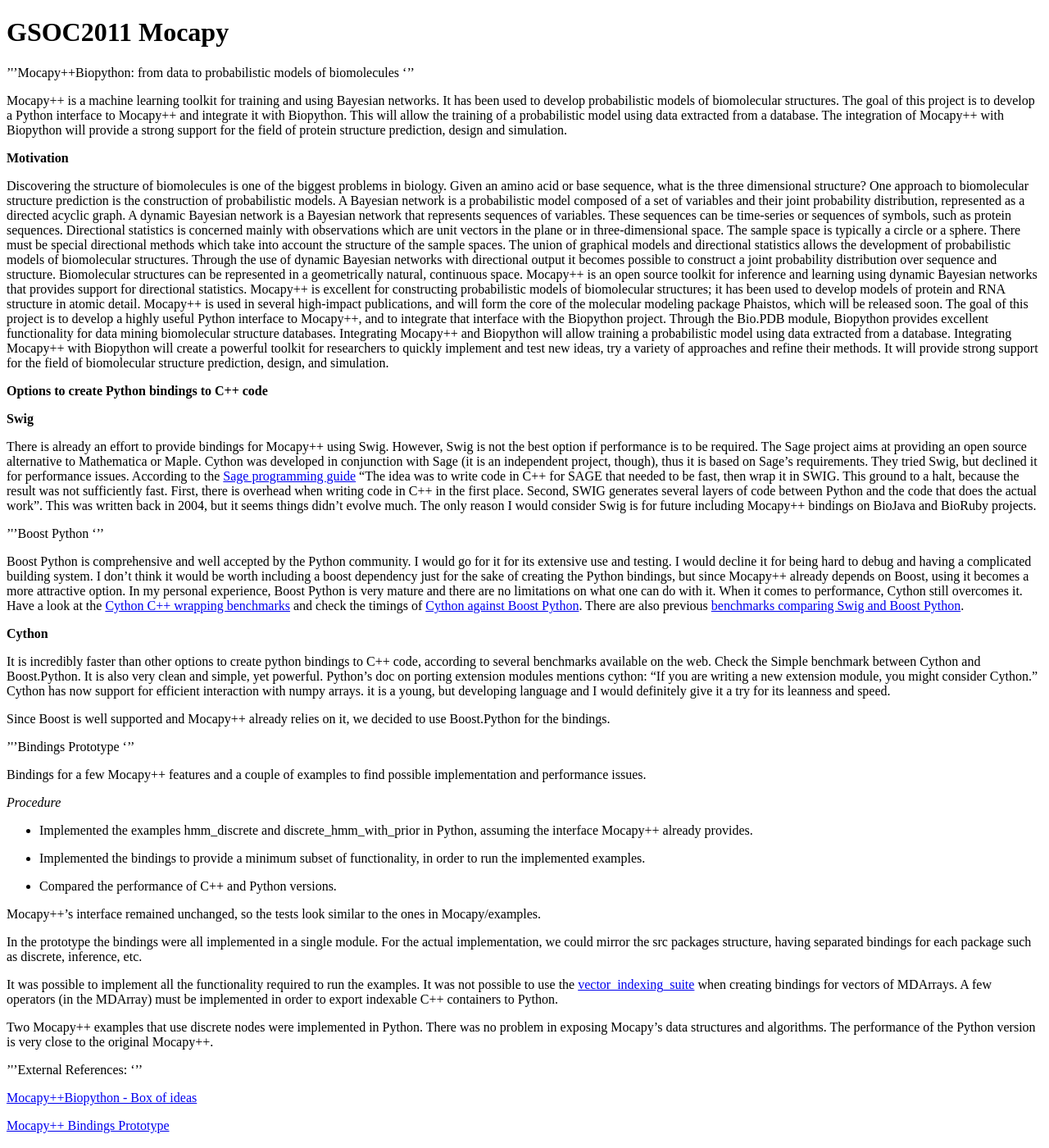
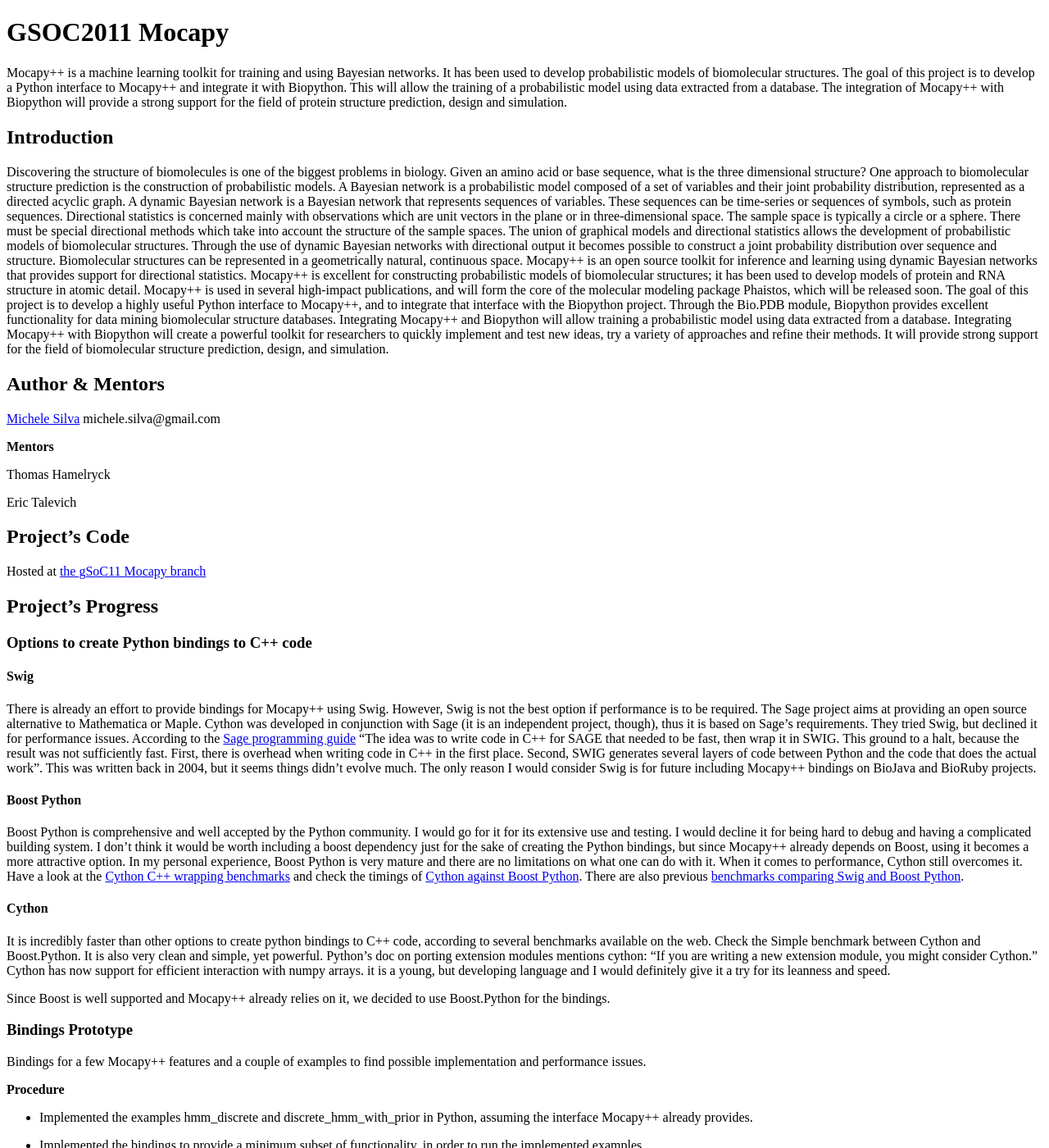
Before and after one commit to biopython/biopython.github.io, a Jekyll site: the page built from wiki/GSOC2011_Mocapy.md, in a window 1280 px wide and 1400 px high. Shown: the whole window at 82% size. Built offline with Jekyll 4.4.1, drawn with Linux system fonts in a browser that asks for light colours.

Commit message:
Change to wiki page

```diff
--- a/wiki/GSOC2011_Mocapy.md
+++ b/wiki/GSOC2011_Mocapy.md
@@ -3,9 +3,6 @@ title: GSOC2011 Mocapy
 permalink: wiki/GSOC2011_Mocapy
 layout: wiki
 ---
-
-'''Mocapy++Biopython: from data to probabilistic models of biomolecules
-'''
 
 Mocapy++ is a machine learning toolkit for training and using Bayesian
 networks. It has been used to develop probabilistic models of
@@ -16,7 +13,8 @@ database. The integration of Mocapy++ with Biopython will provide a
 strong support for the field of protein structure prediction, design and
 simulation.
 
-**Motivation**
+Introduction
+------------
 
 Discovering the structure of biomolecules is one of the biggest problems
 in biology. Given an amino acid or base sequence, what is the three
@@ -54,9 +52,30 @@ new ideas, try a variety of approaches and refine their methods. It will
 provide strong support for the field of biomolecular structure
 prediction, design, and simulation.
 
-**Options to create Python bindings to C++ code**
+Author & Mentors
+----------------
 
-**Swig**
+[Michele Silva](User%3AMchelem "wikilink") michele.silva@gmail.com
+
+**Mentors**
+
+
+Thomas Hamelryck
+
+Eric Talevich
+
+Project's Code
+--------------
+
+Hosted at [the gSoC11 Mocapy
+branch](http://mocapy.svn.sourceforge.net/viewvc/mocapy/branches/gSoC11/)
+
+Project's Progress
+------------------
+
+### Options to create Python bindings to C++ code
+
+#### Swig
 
 There is already an effort to provide bindings for Mocapy++ using Swig.
 However, Swig is not the best option if performance is to be required.
@@ -75,7 +94,7 @@ Python and the code that does the actual work". This was written back in
 consider Swig is for future including Mocapy++ bindings on BioJava and
 BioRuby projects.
 
-'''Boost Python '''
+#### Boost Python
 
 Boost Python is comprehensive and well accepted by the Python community.
 I would go for it for its extensive use and testing. I would decline it
@@ -91,7 +110,7 @@ of [Cython against Boost Python](http://www.behnel.de/cycppbench/).
 There are also previous [benchmarks comparing Swig and Boost
 Python](http://telecom.inescporto.pt/~gjc/pybindgen-benchmarks/).
 
-**Cython**
+#### Cython
 
 It is incredibly faster than other options to create python bindings to
 C++ code, according to several benchmarks available on the web. Check
@@ -105,12 +124,12 @@ definitely give it a try for its leanness and speed.
 Since Boost is well supported and Mocapy++ already relies on it, we
 decided to use Boost.Python for the bindings.
 
-'''Bindings Prototype '''
+### Bindings Prototype
 
 Bindings for a few Mocapy++ features and a couple of examples to find
 possible implementation and performance issues.
 
-*Procedure*
+**Procedure**
 
 -   Implemented the examples hmm\_discrete and
     discrete\_hmm\_with\_prior in Python, assuming the interface
@@ -145,7 +164,8 @@ Python. There was no problem in exposing Mocapy’s data structures and
 algorithms. The performance of the Python version is very close to the
 original Mocapy++.
 
-'''External References: '''
+External References
+-------------------
 
 [Mocapy++Biopython - Box of
 ideas](https://docs.google.com/document/d/1E72Qysp3pMd69hSYfIXJKgBLdeSMbzSol9RYD2rKHlI/edit?hl=pt_BR&authkey=CPmFxK0H)
```
Also changed, not shown: 1 other file.
